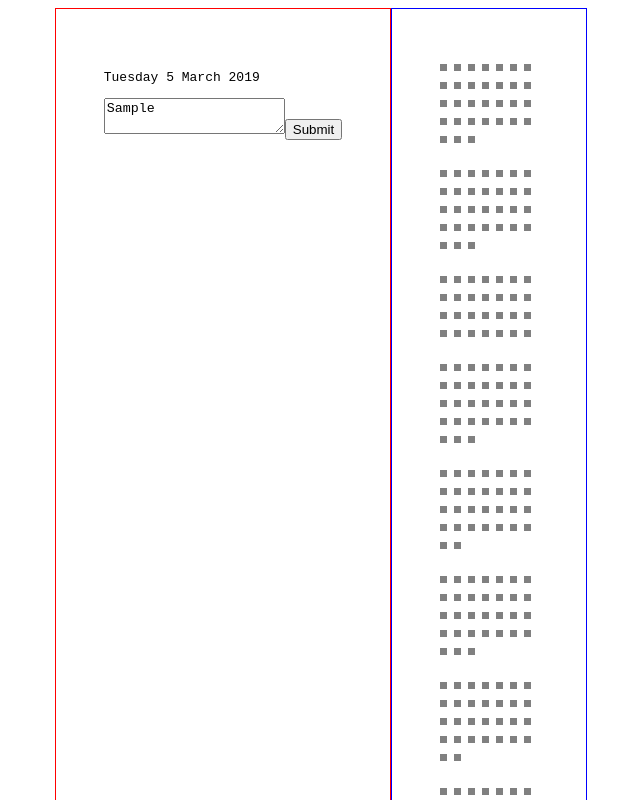
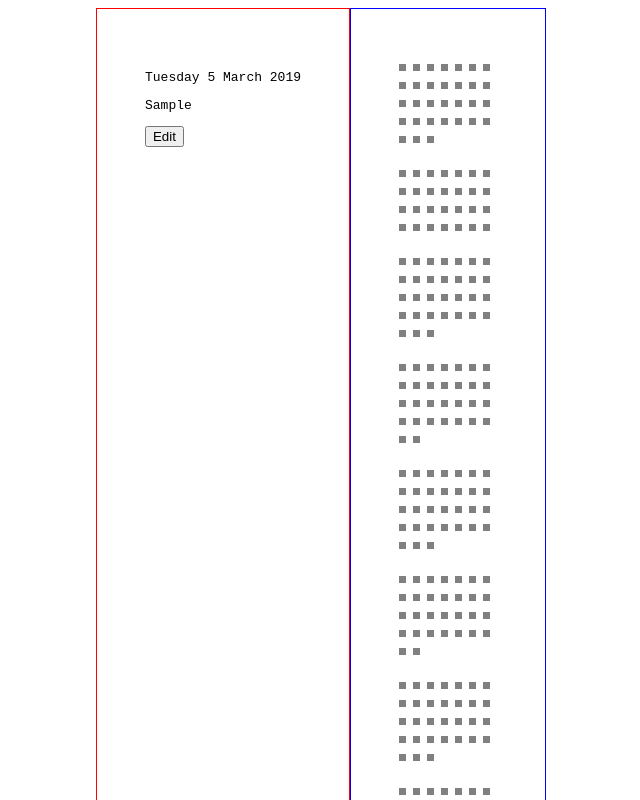
Before and after one commit to mikedevelops/today, a React (Vite) app in the folder packages/journal-client/: page /entry/01-01-2019 in a window 1280 px wide. Both pictures are taken after typing "Sample" into the empty fields and a click on the button "Submit". Shown: the top 800 px of the page, without its empty margins (319-959 px from the left). Built offline with nearby package versions, Linux system fonts and the light colour scheme.

Commit message:
Hooked up the entry edit and save state to Redux

```diff
--- a/packages/journal-client/package.json
+++ b/packages/journal-client/package.json
@@ -4,7 +4,8 @@
   "description": "",
   "main": "index.js",
   "scripts": {
-    "dev": "parcel src/index.html"
+    "dev": "parcel src/index.html",
+    "test": "jest"
   },
   "keywords": [],
   "author": "",
--- a/packages/journal-client/src/actions/entryActions.js
+++ b/packages/journal-client/src/actions/entryActions.js
@@ -1,11 +1,20 @@
 export const SAVE_ENTRY = 'SAVE_ENTRY';
+export const EDIT_ENTRY = 'EDIT_ENTRY';
 
 /**
  * Save entry
  * @param {Entry} entry
- * @returns {{ type: string, entry: Entry }}
+ * @returns {{type: string, entry: Entry}}
  */
 export const saveEntry = entry => ({
     type: SAVE_ENTRY,
     entry,
 });
+
+/**
+ * Edit entry
+ * @returns {{type: string}}
+ */
+export const editEntry = () => ({
+    type: EDIT_ENTRY,
+});
--- a/packages/journal-client/src/components/Entry/EditEntry.jsx
+++ b/packages/journal-client/src/components/Entry/EditEntry.jsx
@@ -1,9 +1,14 @@
 import React from 'react';
 
+/**
+ * @param {function} submit
+ * @param {Entry} entry
+ * @returns {React.Element}
+ */
 export const EditEntry = ({ submit, entry }) => {
     return (
         <form onSubmit={submit}>
-            <textarea name="entry" defaultValue={''}/>
+            <textarea name="entry" defaultValue={entry === undefined ? '' : entry.getContents()}/>
             <button>Submit</button>
         </form>
     );
--- a/packages/journal-client/src/components/Entry/Entry.jsx
+++ b/packages/journal-client/src/components/Entry/Entry.jsx
@@ -1,18 +1,29 @@
 import React from 'react';
 import { EditEntry } from './EditEntry'
 import entryFactory from '../../factories/entryFactory';
+import { ViewEntry } from './ViewEntry'
 
-export default ({ submit}) => {
-    const handleSubmit = event => {
+/**
+ * @param {function} handleSubmit
+ * @param {bool} edit
+ * @param {Entry} entry
+ * @param {function} handleEdit
+ * @returns {React.Element}
+ */
+export default ({ handleSubmit, edit, entry, handleEdit }) => {
+    const onSubmit = event => {
         const data = new FormData(event.target);
 
         event.preventDefault();
-        submit(entryFactory(new Date(), data.get('entry')));
+        handleSubmit(entryFactory(new Date(), data.get('entry')));
     };
 
     return (
         <div className="entry">
-            <EditEntry submit={handleSubmit} entry={''}/>
+            { edit ?
+                <EditEntry submit={onSubmit} entry={entry}/> :
+                <ViewEntry handleEdit={handleEdit} entry={entry}/>
+            }
         </div>
     )
 };
--- a/packages/journal-client/src/components/Entry/EntryContainer.jsx
+++ b/packages/journal-client/src/components/Entry/EntryContainer.jsx
@@ -1,14 +1,18 @@
-import React from 'react';
 import { connect } from 'react-redux';
 import Entry from './Entry';
-import { saveEntry } from '../../actions/entryActions';
+import { editEntry, saveEntry } from '../../actions/entryActions';
+import { isToday } from '../../utilities/date';
 
 const mapStateToProps = (state) => {
-    return state;
+    return {
+        entry: state.entry.entries.find(e => isToday(e.getDate(), state.date.today)),
+        edit: state.entry.edit,
+    };
 };
 
 const mapDispatchToProps = (dispatch) => ({
-    submit: entry => dispatch(saveEntry(entry)),
+    handleSubmit: entry => dispatch(saveEntry(entry)),
+    handleEdit: () => dispatch(editEntry()),
 });
 
 export default connect(mapStateToProps, mapDispatchToProps)(Entry);
--- a/packages/journal-client/src/components/Entry/ViewEntry.jsx
+++ b/packages/journal-client/src/components/Entry/ViewEntry.jsx
@@ -1,9 +1,16 @@
 import React from 'react';
 
-export const ViewEntry = ({ entry }) => {
+/**
+ * @param {Entry} entry
+ * @param {function} handleEdit
+ * @returns {React.Element}
+ * @constructor
+ */
+export const ViewEntry = ({ entry, handleEdit }) => {
     return (
         <div className="entry-view">
-            <pre>entry...</pre>
+            <pre>{ entry.getContents() }</pre>
+            <button onClick={handleEdit}>Edit</button>
         </div>
-    )
+    );
 };
--- a/packages/journal-client/src/index.jsx
+++ b/packages/journal-client/src/index.jsx
@@ -1,12 +1,16 @@
 import React from 'react';
 import ReactDOM from 'react-dom';
 import App from './components/App/App';
-import { createStore } from 'redux';
+import { createStore, combineReducers } from 'redux';
 import { Provider } from 'react-redux';
 import entryReducer from './reducers/entryReducer';
+import dateReducer from './reducers/dateReducer';
 
 const root = document.getElementById('root');
-const store = createStore(entryReducer);
+const store = createStore(combineReducers({
+    entry: entryReducer,
+    date: dateReducer,
+}));
 
 ReactDOM.render(
     <Provider store={store}>
--- /dev/null
+++ b/packages/journal-client/src/reducers/dateReducer.js
@@ -0,0 +1,10 @@
+const defaultState = {
+    today: new Date(),
+};
+
+export default (state = defaultState, action) => {
+    switch (action.type) {
+    default:
+        return state;
+    }
+};
--- a/packages/journal-client/src/reducers/entryReducer.js
+++ b/packages/journal-client/src/reducers/entryReducer.js
@@ -1,7 +1,8 @@
-import { SAVE_ENTRY } from '../actions/entryActions';
+import { SAVE_ENTRY, EDIT_ENTRY } from '../actions/entryActions';
 
 const initialState = {
     entries: [],
+    edit: true,
 };
 
 export default (state = initialState, action) => {
@@ -9,6 +10,11 @@ export default (state = initialState, action) => {
     case SAVE_ENTRY:
         return Object.assign({}, state, {
             entries: [...state.entries, action.entry],
+            edit: false,
+        });
+    case EDIT_ENTRY:
+        return Object.assign({}, state, {
+            edit: true,
         });
     default:
         return state;
--- a/packages/journal-client/src/utilities/date.js
+++ b/packages/journal-client/src/utilities/date.js
@@ -62,14 +62,31 @@ export const getMonthLabel = createGetMonthLabel(MONTHS);
  * @param {int} year
  */
 export const getCalendarDaysInMonth = (month, year) => {
-    const last = new Date(year, month, 0);
+    const last = new Date(year, month + 1, 0);
     const days = [];
 
-    for (let d = 1; d <= last.getDate(); d += 1) {
-        days.push(
-            (new Date(year, month, d)).getTime(),
-        );
+    for (let d = 1; d <= last.getDate(); d ++) {
+        const date = new Date(year, month, d);
+
+        days.push(date);
     }
 
     return days;
 };
+
+/**
+ * Determine if a date is today
+ * @param {Date} date
+ * @param {Date} today
+ */
+export const isToday = (date, today) => {
+    if (date.getFullYear() !== today.getFullYear()) {
+        return false;
+    }
+
+    if (date.getMonth() !== today.getMonth()) {
+        return false;
+    }
+
+    return date.getDate() === today.getDate();
+};
```
Also changed, not shown: 1 other file (tests, documents, lock files or other folders).
